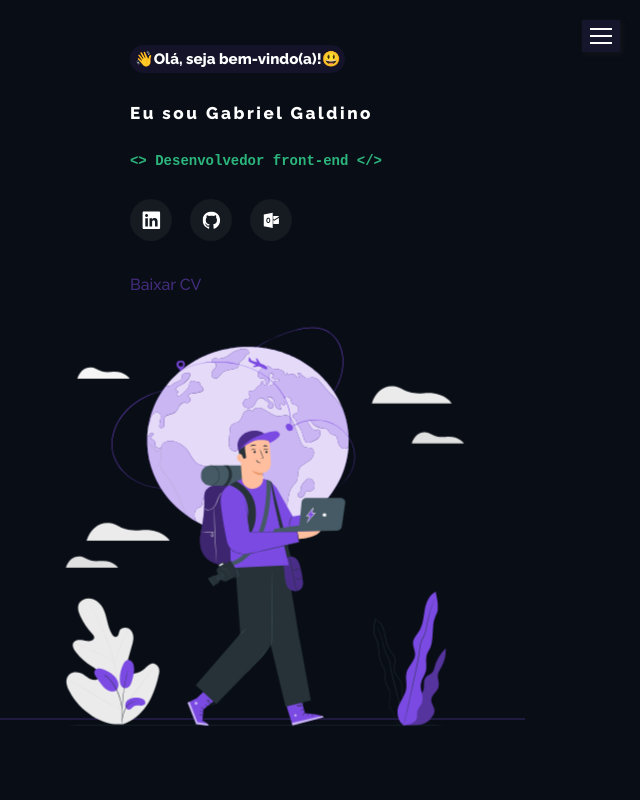
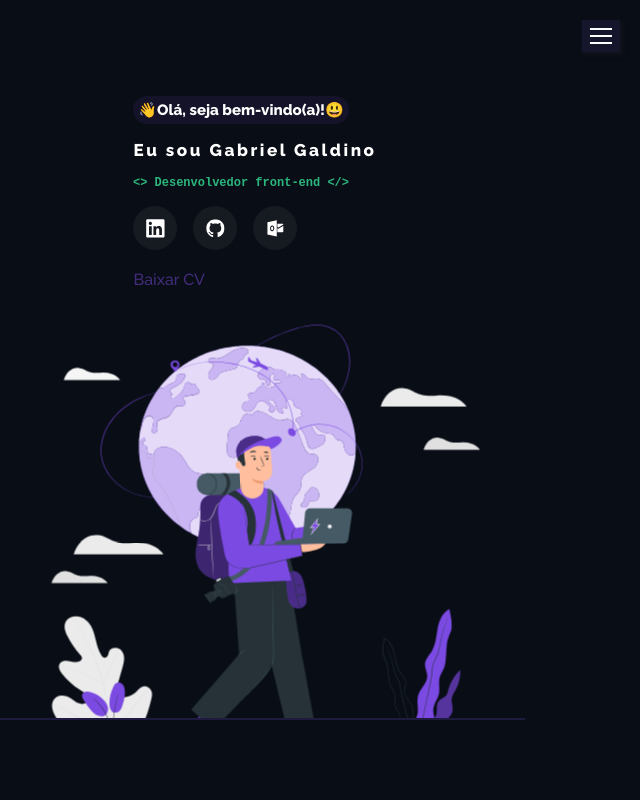
Before and after one commit to galdinogabriel/galdinogabriel.github.io, a plain HTML site: page index.html in a window 768 px wide. Shown: the top 800 px of the page, without its empty margins (128-768 px from the left). Drawn offline with nearby package versions, Linux system fonts and the light colour scheme.

Commit message:
fixes responsive

```diff
--- a/css/media.css
+++ b/css/media.css
@@ -2,22 +2,20 @@
 @media (max-width: 768px) {
 
     .conteudo__apresentacao{
+        height: 90vh;
         flex-direction: column;
-        align-items: center;
-        gap:0px;
-        padding-top: 45%;
+        padding-top: 12vh;
+
     }
-    .ilustration__svg {
-      animation: pulse 5s linear infinite;
-      width: 300px;
 
-  }
-
+    .apresentacao__info{
+      gap: 16px;
+    }
     .sobre-mim{
         flex-direction: column;
     }
     .apresentacao__media-social-icon{
-      width: 70%;
+      width: 73%;
     }
 
     #burger {
@@ -92,17 +90,9 @@
 /* for-tablet */
 @media (max-width:1200px) and (min-width:768px) {
 
-    .ilustration__svg{
-        width: 500px;
-    }
-    .conteudo__apresentacao{
-        flex-direction: column;
-        align-items: center;
-        padding-top: 45px;
 
-    }
     .div-ilustration{
-        display: inline-block;
+
         text-align: center;
     }
     #logo1{
--- a/css/style.css
+++ b/css/style.css
@@ -61,9 +61,11 @@ body {
 .conteudo__apresentacao {
     display: flex;
     flex-direction: row;
-    align-items: center;
+     align-items: center;
     border-bottom: #7B4AE233 2px solid;
     height: 90vh;
+    overflow: hidden;
+
 }
 
 .apresentacao__info {
@@ -71,6 +73,7 @@ body {
     flex-direction: column;
     gap: 30px;
     align-items: start;
+    flex: 1;
 }
 
 .apresentacao__nome {
@@ -96,7 +99,7 @@ body {
 .apresentacao__carreira {
     color: #2CB67D;
     font-family: monospace;
-    font-size: clamp(14px, 1.5vw, 52px);
+    font-size: clamp(12px, 1.5vw, 52px);
 }
 
 .apresentacao__msg {
@@ -114,11 +117,16 @@ body {
     flex-direction: row;
     gap: 20px;
 }
+.div-ilustration{
+    text-align: center;
+    flex:1;
 
+
+}
 .ilustration__svg {
+  width: 100%;
+  height: auto;
     animation: pulse 5s linear infinite;
-    width: 100%;
-
 }
 
 .apresentacao__baixar {
@@ -164,7 +172,7 @@ body {
 
     color: #ffff;
     font-family: var(--font-destaque);
-    font-size: 48px;
+    font-size: 29px;
     font-family: 'Raleway', sans-serif;
     font-weight: 800;
 }
```
